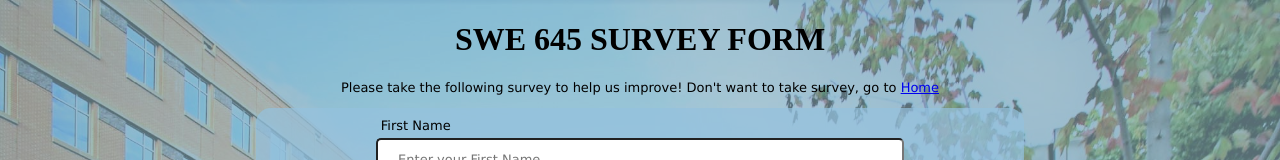
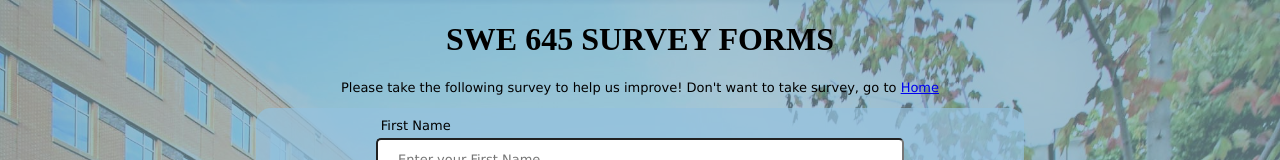
Before and after one commit to su-hi/SWE645-group-project, a plain HTML site: page WebContent/index.html in a window 1280 px wide. Shown: the top 160 px of the page. Drawn offline with Linux system fonts and the light colour scheme.

Commit message:
change in html

```diff
--- a/WebContent/index.html
+++ b/WebContent/index.html
@@ -13,7 +13,7 @@ Creating a survey form and deploying it to EC2 instance - the HTML source
 
 <body>
 <div class="overlay">
-  <h1 id="title">SWE 645 SURVEY FORM</h1>
+  <h1 id="title">SWE 645 SURVEY FORMS</h1>
   <p id="description">Please take the following survey to help us improve! Don't want to take survey, go to <a href="http://kk-hw1.s3-website.us-east-2.amazonaws.com/"> Home</a></p>
 
   <form id='survey-form'>
```
